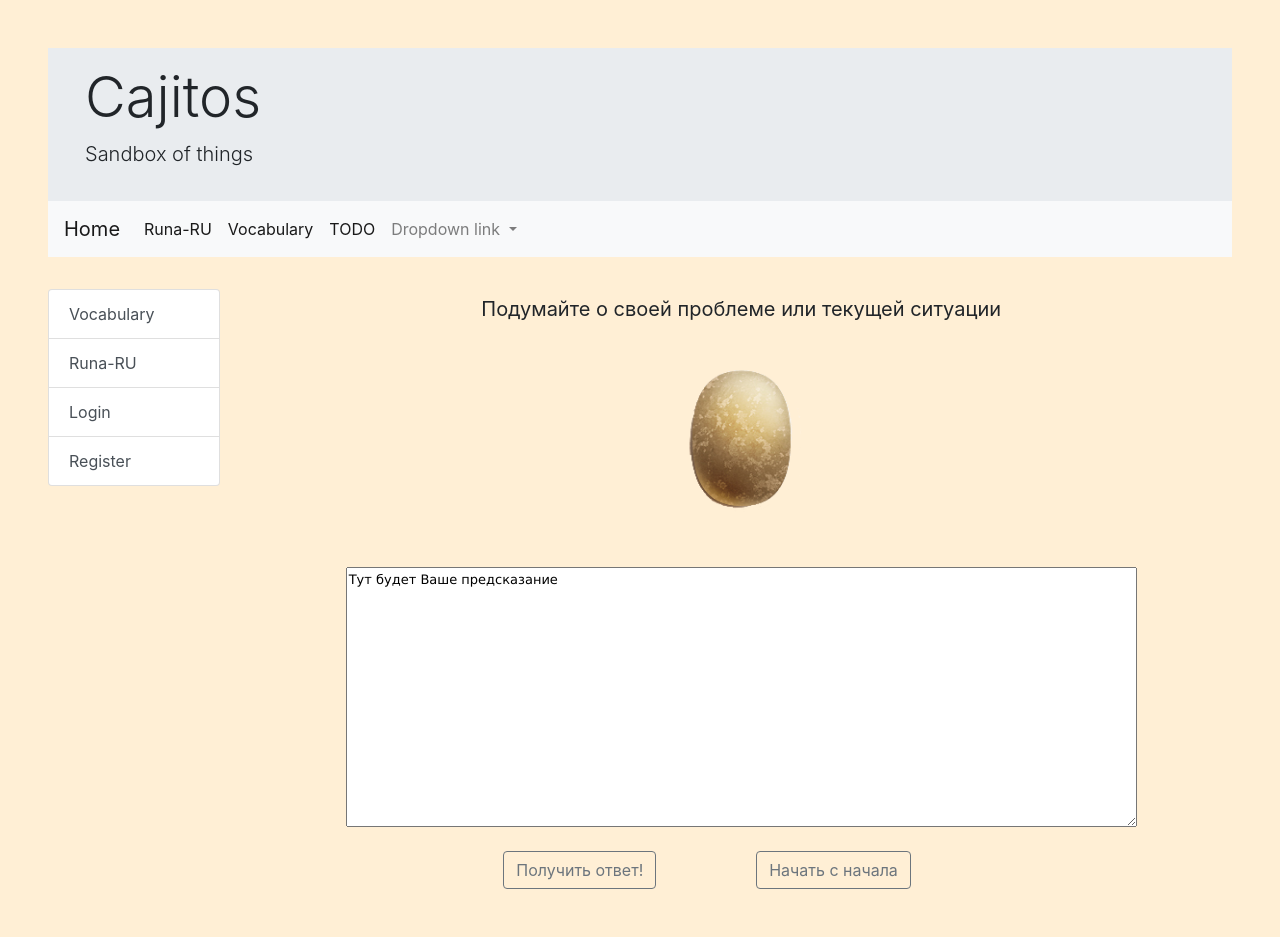
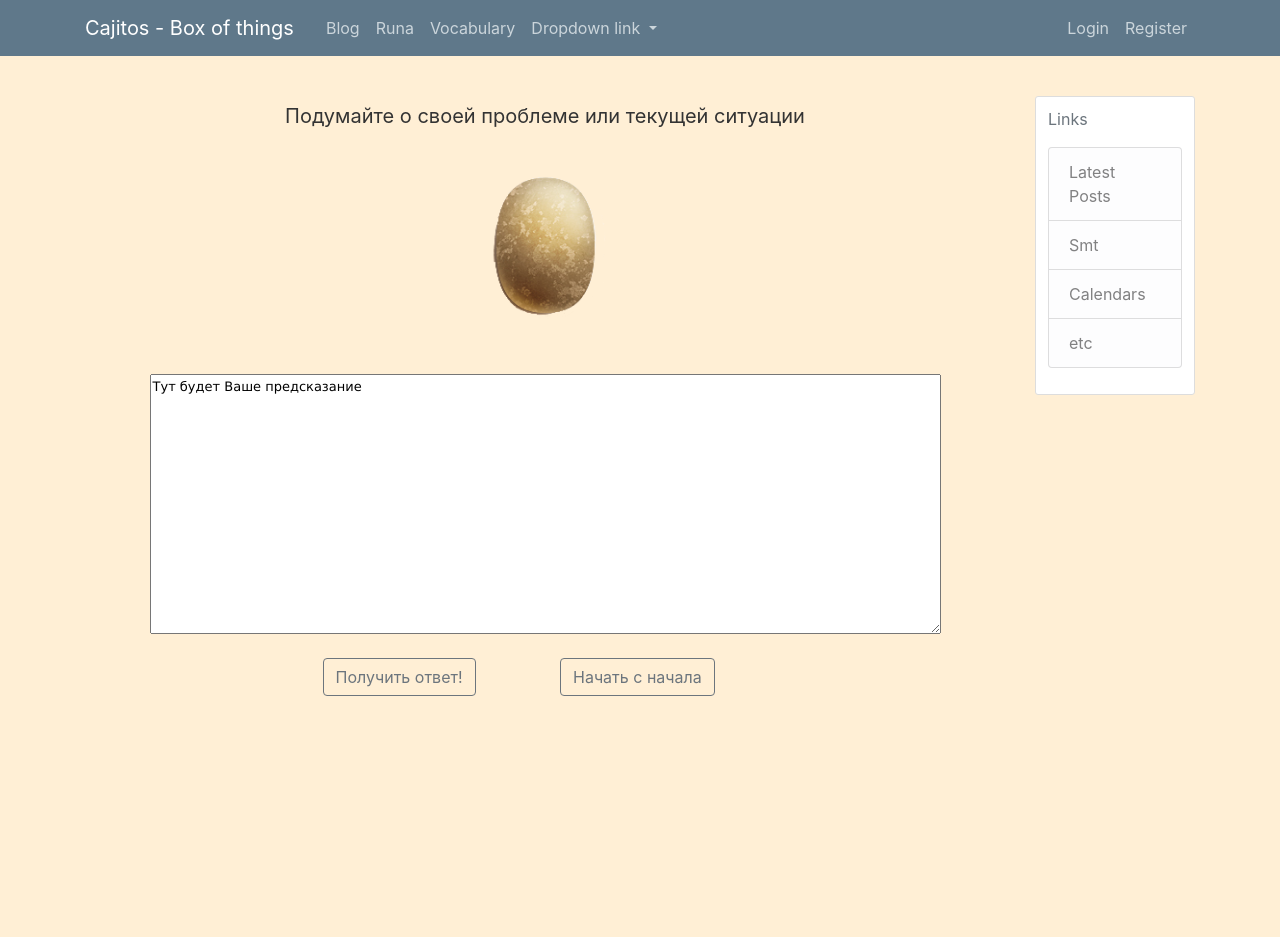
Before and after one commit to OlgaKuratkina/cajitos, a Flask app: page /runa in a window 1280 px wide. After the commit the page ends 696 px from the top, so only its background shows below. Run offline with Flask 2, Linux system fonts and the light colour scheme; parts of the project's set-up code (start-up, migrations or seed data) failed here and were passed over; some libraries are stand-ins or nearby versions.

Commit message:
redisign

```diff
--- a/cajitos_site/routes.py
+++ b/cajitos_site/routes.py
@@ -65,7 +65,7 @@ def expressions():
 
 @application.route("/runa")
 def runa():
-    return render_template('runa.html')
+    return render_template('runa.html', title="Runa")
 
 
 @application.route("/register", methods=['GET', 'POST'])
--- a/cajitos_site/static/corey.css
+++ b/cajitos_site/static/corey.css
@@ -1,7 +1,8 @@
 body {
-  background: #fafafa;
+    background: #FFEFD5;
     color: #333333;
     margin-top: 5rem;
+    padding: 1rem 1rem 1rem 1rem;
 }
 
 h1, h2, h3, h4, h5, h6 {
@@ -26,7 +27,7 @@ h1, h2, h3, h4, h5, h6 {
 
 .content-section {
     background: #ffffff;
-  padding: 10px 20px;
+    padding: 10px 12px;
     border: 1px solid #dddddd;
     border-radius: 3px;
     margin-bottom: 20px;
@@ -78,3 +79,29 @@ a.article-title:hover {
 .account-heading {
     font-size: 2.5rem;
 }
+
+#runaimg {
+    width: 10rem;
+    height: 13rem;
+    display: block;
+    margin: 1rem auto;
+    border: 1rem;
+    padding: 1rem;
+
+}
+
+.header {
+    font-size: 20px;
+    position: relative;
+    top: 5px;
+    display: block;
+    letter-spacing: 0;
+    text-align: center;
+}
+
+.text {
+    margin: 1.5rem auto;
+    display: block;
+    font-family: Verdana, Geneva, sans-serif;
+    font-size: 13px;
+}
--- a/cajitos_site/static/custom.css
+++ b/cajitos_site/static/custom.css
@@ -36,14 +36,14 @@ body {
 .header {
 	font-size:20px;
 	position:relative;
-	top:5px;
+	top:4px;
 	display:block;
 	letter-spacing:0;
 	text-align:center;
 }
 
 .text{
-	margin:1.5rem auto;
+	margin:1rem auto;
 	display:block;
 	font-family:Verdana, Geneva, sans-serif;
 	font-size:13px;
--- a/cajitos_site/templates/index.html
+++ b/cajitos_site/templates/index.html
@@ -1,4 +1,4 @@
-{% extends "layout.html" %}
+{% extends "layout_blog.html" %}
 
 {% block body %}
 <div class="jumbotron jumbotron-fluid">
--- a/cajitos_site/templates/layout_blog.html
+++ b/cajitos_site/templates/layout_blog.html
@@ -6,27 +6,42 @@
     <meta name="viewport" content="width=device-width, initial-scale=1, shrink-to-fit=no">
 
     <!-- Bootstrap CSS -->
-    <link rel="stylesheet" href="https://maxcdn.bootstrapcdn.com/bootstrap/4.0.0/css/bootstrap.min.css" integrity="sha384-Gn5384xqQ1aoWXA+058RXPxPg6fy4IWvTNh0E263XmFcJlSAwiGgFAW/dAiS6JXm" crossorigin="anonymous">
+    <link rel="stylesheet" href="https://maxcdn.bootstrapcdn.com/bootstrap/4.0.0/css/bootstrap.min.css"
+          integrity="sha384-Gn5384xqQ1aoWXA+058RXPxPg6fy4IWvTNh0E263XmFcJlSAwiGgFAW/dAiS6JXm" crossorigin="anonymous">
     <link rel="stylesheet" type="text/css" href="{{ url_for('static', filename='corey.css') }}">
 
     {% if title %}
-        <title>Flask Blog - {{ title }}</title>
+        <title>Cajitos - {{ title }}</title>
     {% else %}
-        <title>Flask Blog</title>
+        <title>Cajitos</title>
     {% endif %}
 </head>
 <body>
 <header class="site-header">
     <nav class="navbar navbar-expand-md navbar-dark bg-steel fixed-top">
         <div class="container">
-          <a class="navbar-brand mr-4" href="/">Flask Blog</a>
-          <button class="navbar-toggler" type="button" data-toggle="collapse" data-target="#navbarToggle" aria-controls="navbarToggle" aria-expanded="false" aria-label="Toggle navigation">
+            <a class="navbar-brand mr-4" href="/">Cajitos - Box of things</a>
+            <button class="navbar-toggler" type="button" data-toggle="collapse" data-target="#navbarToggle"
+                    aria-controls="navbarToggle" aria-expanded="false" aria-label="Toggle navigation">
                 <span class="navbar-toggler-icon"></span>
             </button>
             <div class="collapse navbar-collapse" id="navbarToggle">
                 <div class="navbar-nav mr-auto">
-              <a class="nav-item nav-link" href="{{ url_for('blog_posts') }}">Home</a>
+                    <a class="nav-item nav-link" href="{{ url_for('blog_posts') }}">Blog</a>
                     <a class="nav-item nav-link" href="{{ url_for('runa') }}">Runa</a>
+                    <a class="nav-item nav-link" href="{{ url_for('cards') }}">Vocabulary</a>
+                    <!-- Dropdown Items -->
+                    <li class="nav-item dropdown">
+                        <a class="nav-link dropdown-toggle" href="#" id="navbarDropdownMenuLink" role="button"
+                           data-toggle="dropdown" aria-haspopup="true" aria-expanded="false">
+                            Dropdown link
+                        </a>
+                        <div class="dropdown-menu" aria-labelledby="navbarDropdownMenuLink">
+                            <a class="dropdown-item" href="#">Action</a>
+                            <a class="dropdown-item" href="#">Another action</a>
+                            <a class="dropdown-item" href="#">Something else here</a>
+                        </div>
+                    </li>
                 </div>
                 <!-- Navbar Right Side -->
                 <div class="navbar-nav">
@@ -44,7 +59,7 @@
 </header>
 <main role="main" class="container">
     <div class="row">
-        <div class="col-md-8">
+        <div class="col-md-10">
             {% with messages = get_flashed_messages(with_categories=true) %}
                 {% if messages %}
                     {% for category, message in messages %}
@@ -56,13 +71,12 @@
             {% endwith %}
             {% block content %}{% endblock %}
         </div>
-        <div class="col-md-4">
+        <div class="col-md-2">
             <div class="content-section">
-            <h3>Our Sidebar</h3>
-            <p class='text-muted'>You can put any information here you'd like.
+                <p class='text-muted'>Links
                 <ul class="list-group">
                     <li class="list-group-item list-group-item-light">Latest Posts</li>
-                <li class="list-group-item list-group-item-light">Announcements</li>
+                    <li class="list-group-item list-group-item-light">Smt</li>
                     <li class="list-group-item list-group-item-light">Calendars</li>
                     <li class="list-group-item list-group-item-light">etc</li>
                 </ul>
@@ -75,8 +89,14 @@
 
 <!-- Optional JavaScript -->
 <!-- jQuery first, then Popper.js, then Bootstrap JS -->
-    <script src="https://code.jquery.com/jquery-3.2.1.slim.min.js" integrity="sha384-KJ3o2DKtIkvYIK3UENzmM7KCkRr/rE9/Qpg6aAZGJwFDMVNA/GpGFF93hXpG5KkN" crossorigin="anonymous"></script>
-    <script src="https://cdnjs.cloudflare.com/ajax/libs/popper.js/1.12.9/umd/popper.min.js" integrity="sha384-ApNbgh9B+Y1QKtv3Rn7W3mgPxhU9K/ScQsAP7hUibX39j7fakFPskvXusvfa0b4Q" crossorigin="anonymous"></script>
-    <script src="https://maxcdn.bootstrapcdn.com/bootstrap/4.0.0/js/bootstrap.min.js" integrity="sha384-JZR6Spejh4U02d8jOt6vLEHfe/JQGiRRSQQxSfFWpi1MquVdAyjUar5+76PVCmYl" crossorigin="anonymous"></script>
+<script src="https://code.jquery.com/jquery-3.2.1.slim.min.js"
+        integrity="sha384-KJ3o2DKtIkvYIK3UENzmM7KCkRr/rE9/Qpg6aAZGJwFDMVNA/GpGFF93hXpG5KkN"
+        crossorigin="anonymous"></script>
+<script src="https://cdnjs.cloudflare.com/ajax/libs/popper.js/1.12.9/umd/popper.min.js"
+        integrity="sha384-ApNbgh9B+Y1QKtv3Rn7W3mgPxhU9K/ScQsAP7hUibX39j7fakFPskvXusvfa0b4Q"
+        crossorigin="anonymous"></script>
+<script src="https://maxcdn.bootstrapcdn.com/bootstrap/4.0.0/js/bootstrap.min.js"
+        integrity="sha384-JZR6Spejh4U02d8jOt6vLEHfe/JQGiRRSQQxSfFWpi1MquVdAyjUar5+76PVCmYl"
+        crossorigin="anonymous"></script>
 </body>
 </html>
--- a/cajitos_site/templates/login.html
+++ b/cajitos_site/templates/login.html
@@ -1,4 +1,4 @@
-{% extends "index.html" %}
+{% extends "layout_blog.html" %}
 {% block content %}
     <div class="content-section">
         <form method="POST" action="">
--- a/cajitos_site/templates/register.html
+++ b/cajitos_site/templates/register.html
@@ -1,4 +1,4 @@
-{% extends "index.html" %}
+{% extends "layout_blog.html" %}
 {% block content %}
     <div class="content-section">
         <form method="POST" action="">
--- a/cajitos_site/templates/runa.html
+++ b/cajitos_site/templates/runa.html
@@ -1,4 +1,4 @@
-{% extends "index.html" %}
+{% extends "layout_blog.html" %}
 
 {% block keywords %}
 {java script, ява скрипт, гадание на рунах онлайн, гадание на рунах одина, гадание старший футарк онлайн
```
Also changed, not shown: cajitos_site/templates/vocabulary.html (+9 -5 lines). Lines whose indentation alone changed are shown as unchanged.
